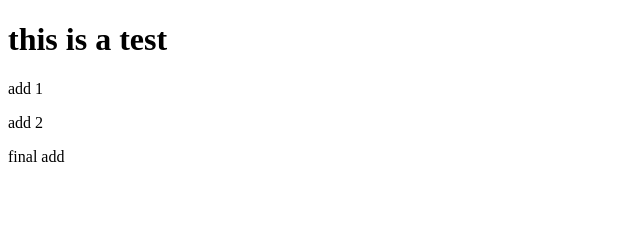
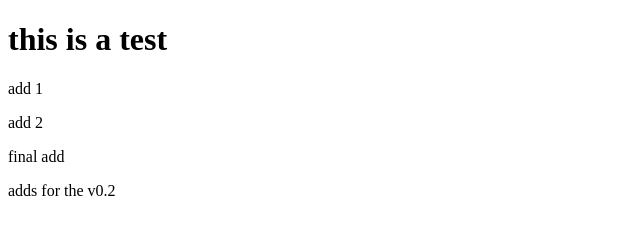
Before and after one commit to nd-b-m/test-tag, a plain HTML site: page index.html in a window 1280 px wide. Shown: the whole page, without its empty margins (0-640 px from the left). Drawn offline with Linux system fonts and the light colour scheme.

Commit message:
Adds for the v0.2

```diff
--- a/index.html
+++ b/index.html
@@ -11,5 +11,6 @@
     <p>add 1</p>
     <p>add 2</p>
     <p>final add</p>
+    <p>adds for the v0.2</p>
 </body>
 </html>
```
